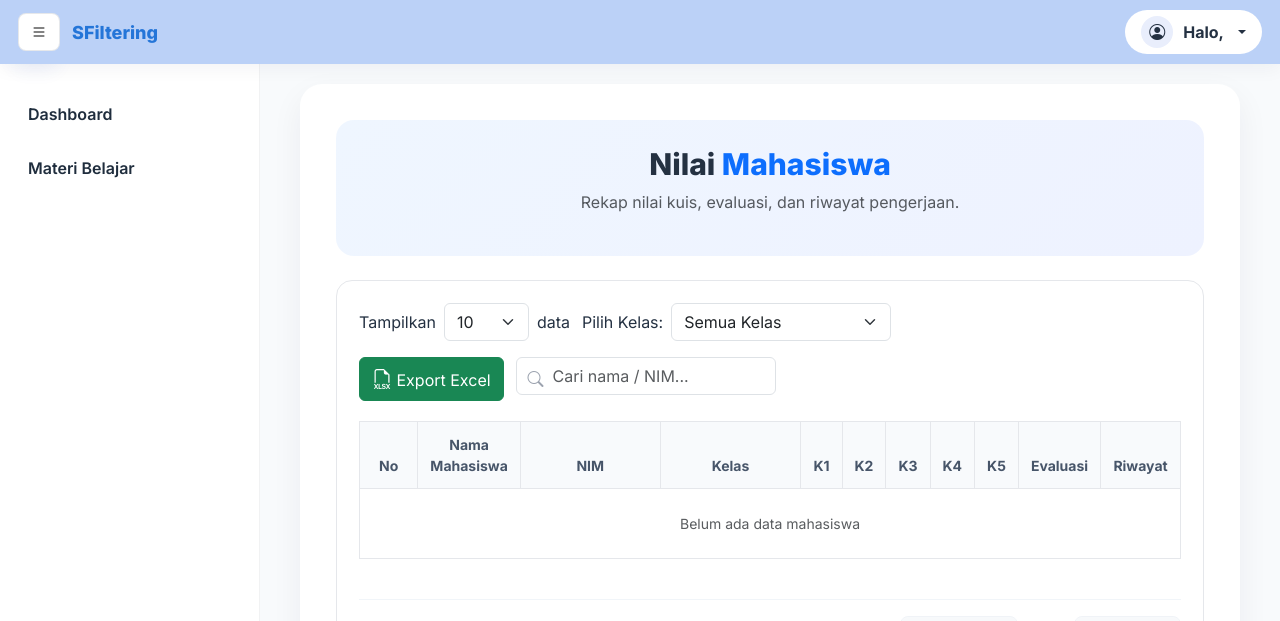
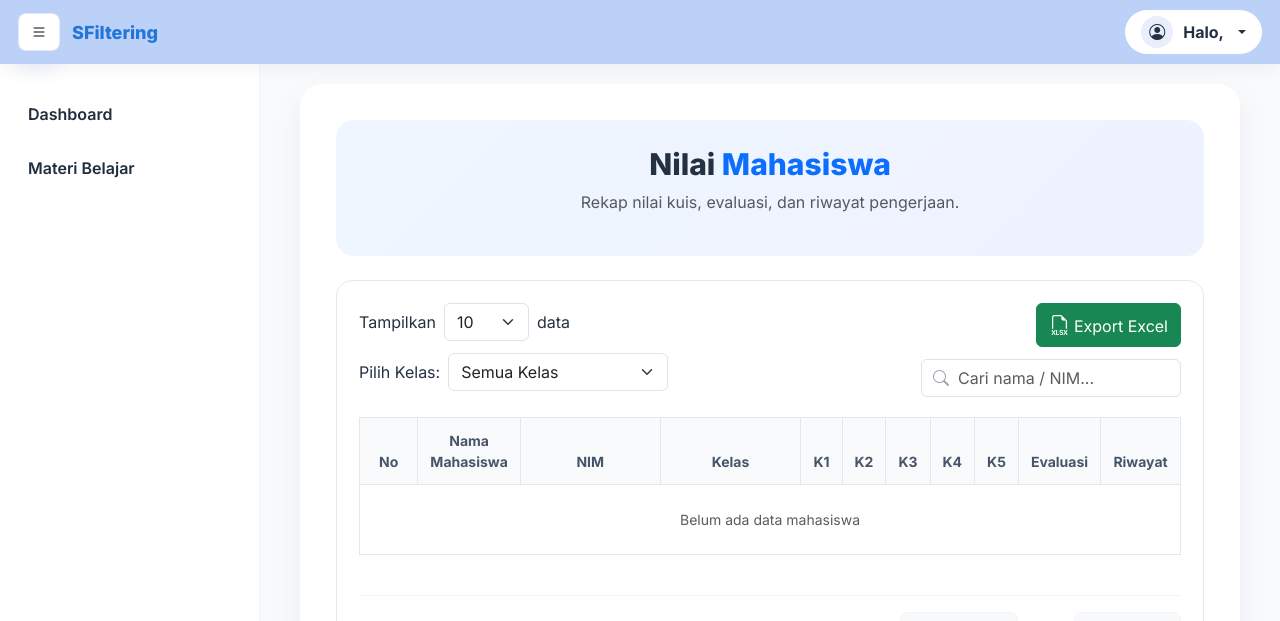
Before and after one commit to Hallovaa/SKRIPSI-MediaSFiltering, a Django app: template mysite/medpem/templates/dosen/nilai-mhs.html in a window 1280 px wide. Shown: the top 621 px of the page. Run offline with Django 4.2, Linux system fonts and the light colour scheme; the template is opened without the code that fills it, so the values that code supplies are empty.

Commit message:
commit kesembilanbelas

```diff
--- a/mysite/medpem/templates/dosen/nilai-mhs.html
+++ b/mysite/medpem/templates/dosen/nilai-mhs.html
@@ -26,15 +26,22 @@
 .filter-bar {
     display: flex;
     justify-content: space-between;
-    align-items: flex-end;
+    align-items: flex-start;
     margin-bottom: 20px;
     gap: 16px;
     flex-wrap: wrap;
 }
 
-.filter-left, .filter-right {
+.filter-left {
     display: flex;
-    flex-wrap: wrap;
+    flex-direction: column;
+    gap: 12px;
+}
+
+.filter-right {
+    display: flex;
+    flex-direction: column;
+    align-items: flex-end;
     gap: 12px;
 }
 
@@ -366,7 +373,8 @@
 
             <div class="filter-right">
                 <a href="{% url 'export_nilai_excel' %}?kelas={{ request.GET.kelas }}&q={{ request.GET.q }}"
-                class="btn btn-success"> <i class="bi bi-filetype-xlsx fs-5"></i> Export Excel
+                   class="btn btn-success btn-export">
+                   <i class="bi bi-filetype-xlsx fs-5"></i> Export Excel
                 </a>
 
                 <div class="search-wrapper">
@@ -382,6 +390,7 @@
             </div>
         </div>
     </form>
+
 
     <div class="table-responsive">
         <table class="table align-middle">
```
